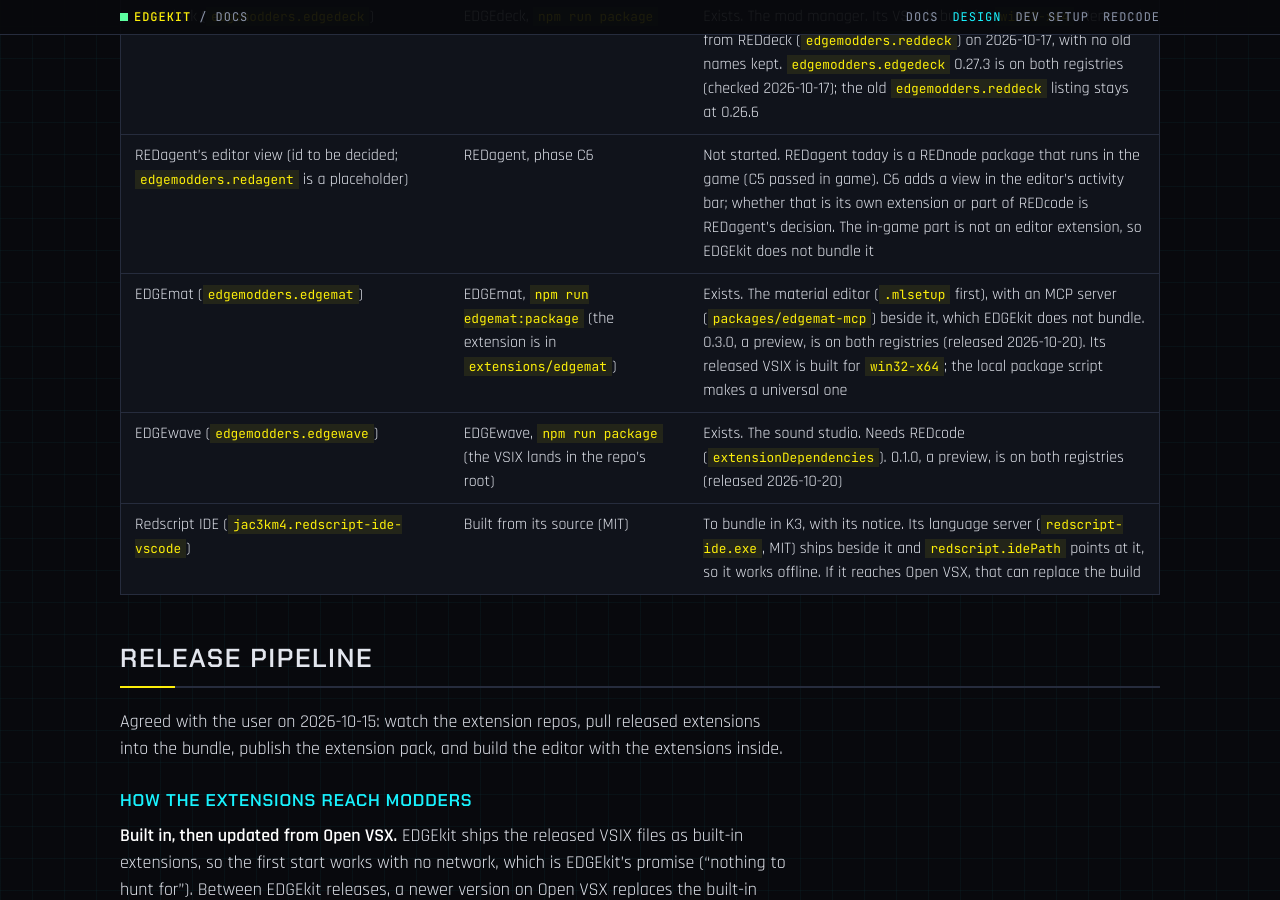
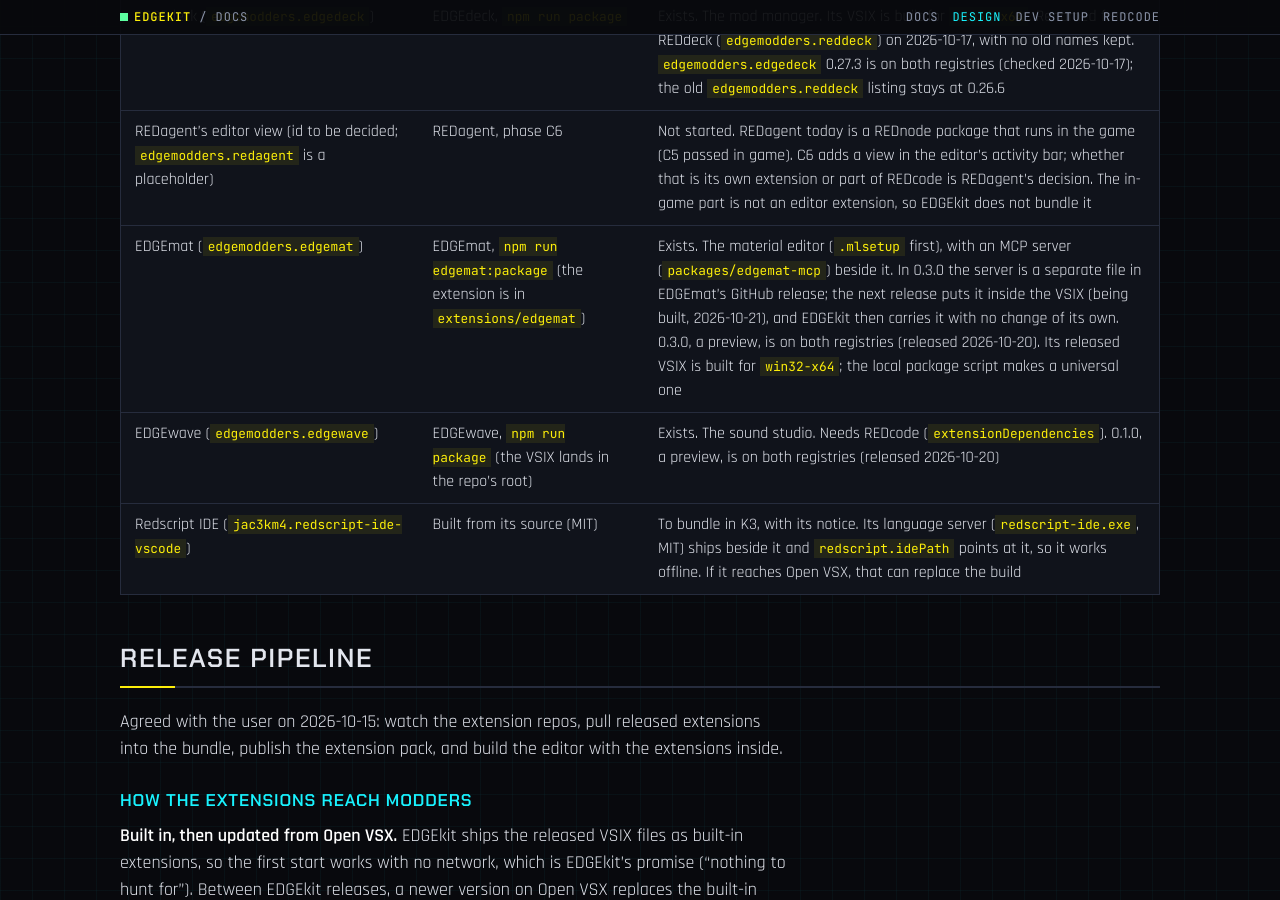
Before and after one commit to Edgemodders/EDGEkit, a Jekyll site: the page built from docs/design.md, in a window 1280 px wide and 900 px high, scrolled down 3622 px. Built offline with Jekyll 4.4.1, drawn with Linux system fonts in a browser that asks for light colours; our own code applies the rules of GitHub Pages for plain Markdown files.

Commit message:
Design: EDGEmat's next release carries its MCP server in the VSIX
Co-Authored-By: Claude Opus 5.5 <noreply@anthropic.com>

```diff
--- a/docs/design.md
+++ b/docs/design.md
@@ -69,7 +69,7 @@ Git submodules would also pin exact commits, but every update takes commits in t
 | REDnode HUD theme (`edgemodders.rednode-hud-theme`) | REDcode, `npm run theme:package` | Exists. The default theme |
 | EDGEdeck (`edgemodders.edgedeck`) | EDGEdeck, `npm run package` | Exists. The mod manager. Its VSIX is built for `win32-x64`. Renamed from REDdeck (`edgemodders.reddeck`) on 2026-10-17, with no old names kept. `edgemodders.edgedeck` 0.27.3 is on both registries (checked 2026-10-17); the old `edgemodders.reddeck` listing stays at 0.26.6 |
 | REDagent's editor view (id to be decided; `edgemodders.redagent` is a placeholder) | REDagent, phase C6 | Not started. REDagent today is a REDnode package that runs in the game (C5 passed in game). C6 adds a view in the editor's activity bar; whether that is its own extension or part of REDcode is REDagent's decision. The in-game part is not an editor extension, so EDGEkit does not bundle it |
-| EDGEmat (`edgemodders.edgemat`) | EDGEmat, `npm run edgemat:package` (the extension is in `extensions/edgemat`) | Exists. The material editor (`.mlsetup` first), with an MCP server (`packages/edgemat-mcp`) beside it, which EDGEkit does not bundle. 0.3.0, a preview, is on both registries (released 2026-10-20). Its released VSIX is built for `win32-x64`; the local package script makes a universal one |
+| EDGEmat (`edgemodders.edgemat`) | EDGEmat, `npm run edgemat:package` (the extension is in `extensions/edgemat`) | Exists. The material editor (`.mlsetup` first), with an MCP server (`packages/edgemat-mcp`) beside it. In 0.3.0 the server is a separate file in EDGEmat's GitHub release; the next release puts it inside the VSIX (being built, 2026-10-21), and EDGEkit then carries it with no change of its own. 0.3.0, a preview, is on both registries (released 2026-10-20). Its released VSIX is built for `win32-x64`; the local package script makes a universal one |
 | EDGEwave (`edgemodders.edgewave`) | EDGEwave, `npm run package` (the VSIX lands in the repo's root) | Exists. The sound studio. Needs REDcode (`extensionDependencies`). 0.1.0, a preview, is on both registries (released 2026-10-20) |
 | Redscript IDE (`jac3km4.redscript-ide-vscode`) | Built from its source (MIT) | To bundle in K3, with its notice. Its language server (`redscript-ide.exe`, MIT) ships beside it and `redscript.idePath` points at it, so it works offline. If it reaches Open VSX, that can replace the build |
 
```
